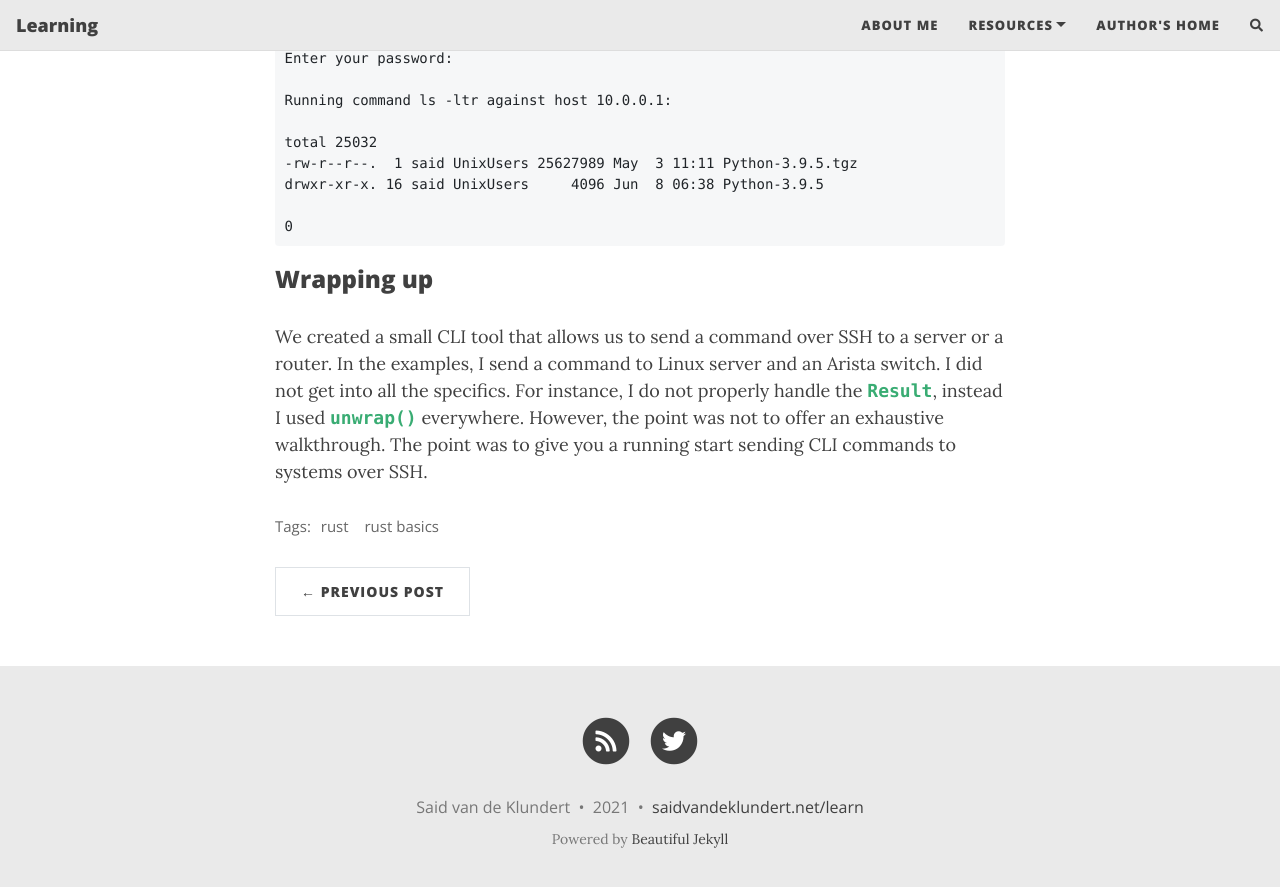
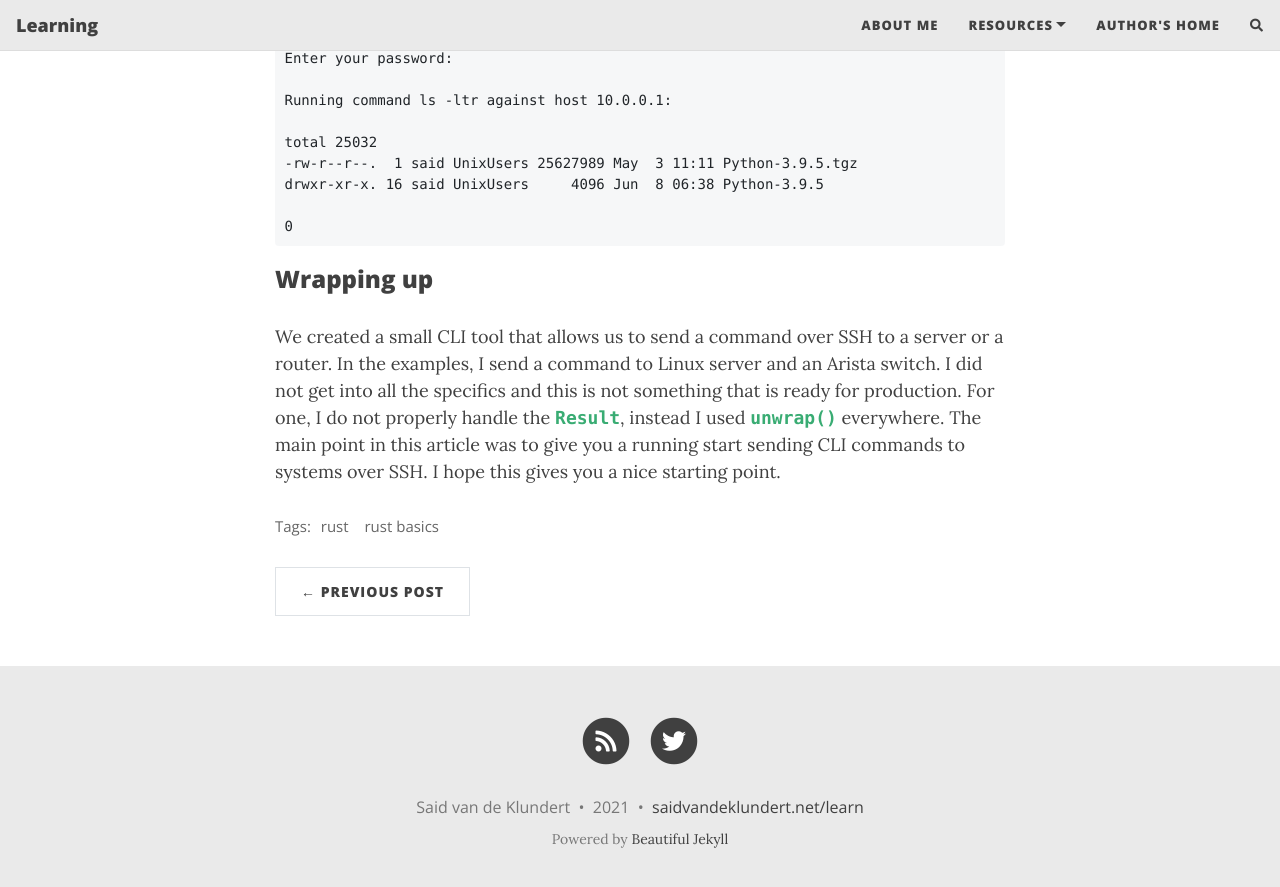
Before and after one commit to saidvandeklundert/learn, a Jekyll site: the page built from _posts/2021-08-6-rust-ssh-cli-tool.md, in a window 1280 px wide and 900 px high, scrolled down 7652 px. Shown: the top 887 px of the window. Built offline with Jekyll 4.4.1, drawn with Linux system fonts in a browser that asks for light colours; nearby versions of some CDN libraries; comment, search, counter and statistics services are not loaded.

Commit message:
change ending

```diff
--- a/_posts/2021-08-6-rust-ssh-cli-tool.md
+++ b/_posts/2021-08-6-rust-ssh-cli-tool.md
@@ -337,4 +337,4 @@ drwxr-xr-x. 16 said UnixUsers     4096 Jun  8 06:38 Python-3.9.5
 
 ### Wrapping up
 
-We created a small CLI tool that allows us to send a command over SSH to a server or a router. In the examples, I send a command to Linux server and an Arista switch. I did not get into all the specifics. For instance, I do not properly handle the `Result`, instead I used `unwrap()` everywhere. However, the point was not to offer an exhaustive walkthrough. The point was to give you a running start sending CLI commands to systems over SSH.
+We created a small CLI tool that allows us to send a command over SSH to a server or a router. In the examples, I send a command to Linux server and an Arista switch. I did not get into all the specifics and this is not something that is ready for production. For one, I do not properly handle the `Result`, instead I used `unwrap()` everywhere. The main point in this article was to give you a running start sending CLI commands to systems over SSH. I hope this gives you a nice starting point.
```
